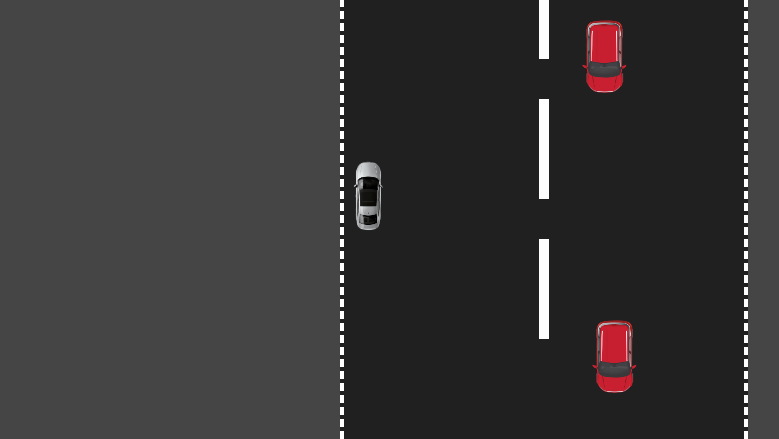
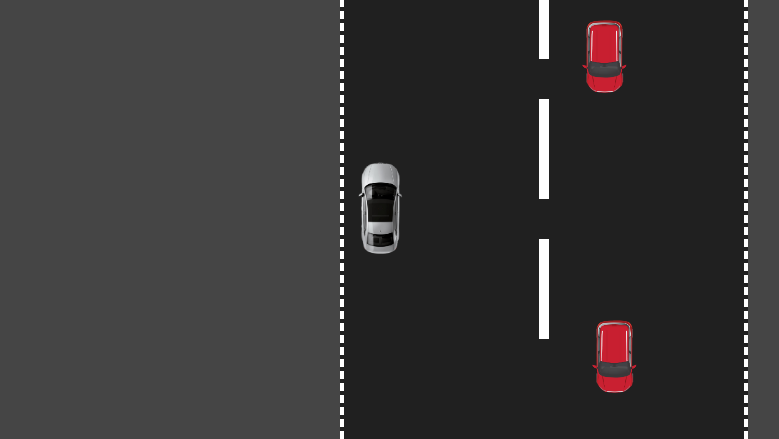
Before and after one commit to krnaru/traffic-racer, a plain HTML site: page traffic_racer/index.html in a window 1280 px wide. Both pictures are taken after a click on the button "Click here to start the game". Shown: the part 361-800 px from the top of the page, without its empty margins (96-875 px from the left). Drawn offline with Linux system fonts and the light colour scheme.

Commit message:
changed car size

```diff
--- a/traffic_racer/style.css
+++ b/traffic_racer/style.css
@@ -52,8 +52,8 @@
     background-color: transparent;
     background-repeat: no-repeat;
     background-size: 100% 100%;
-    height: 75px;
-    width: 50px;
+    height: 100px;
+    width: 75px;
     position: absolute;
     top: 520px;
 }
```
